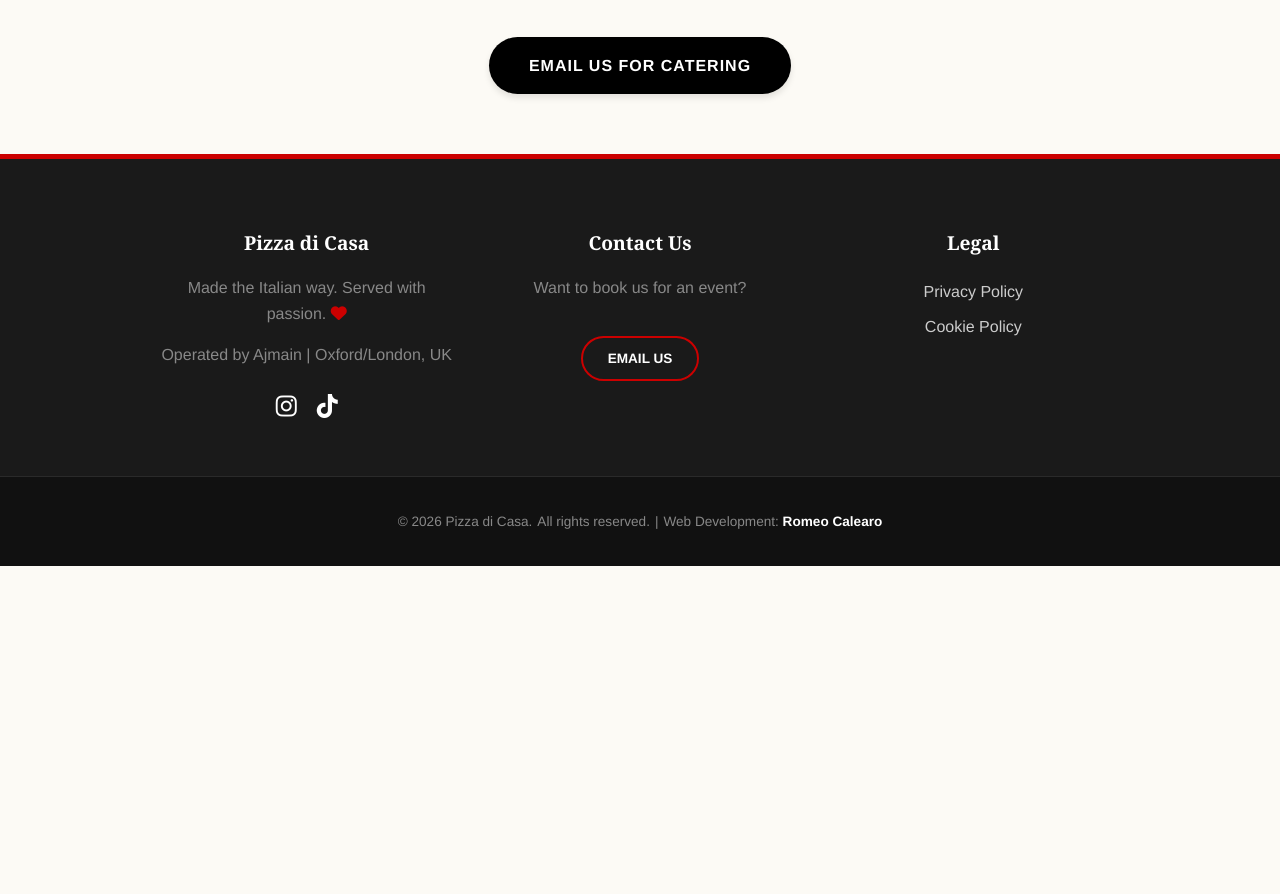
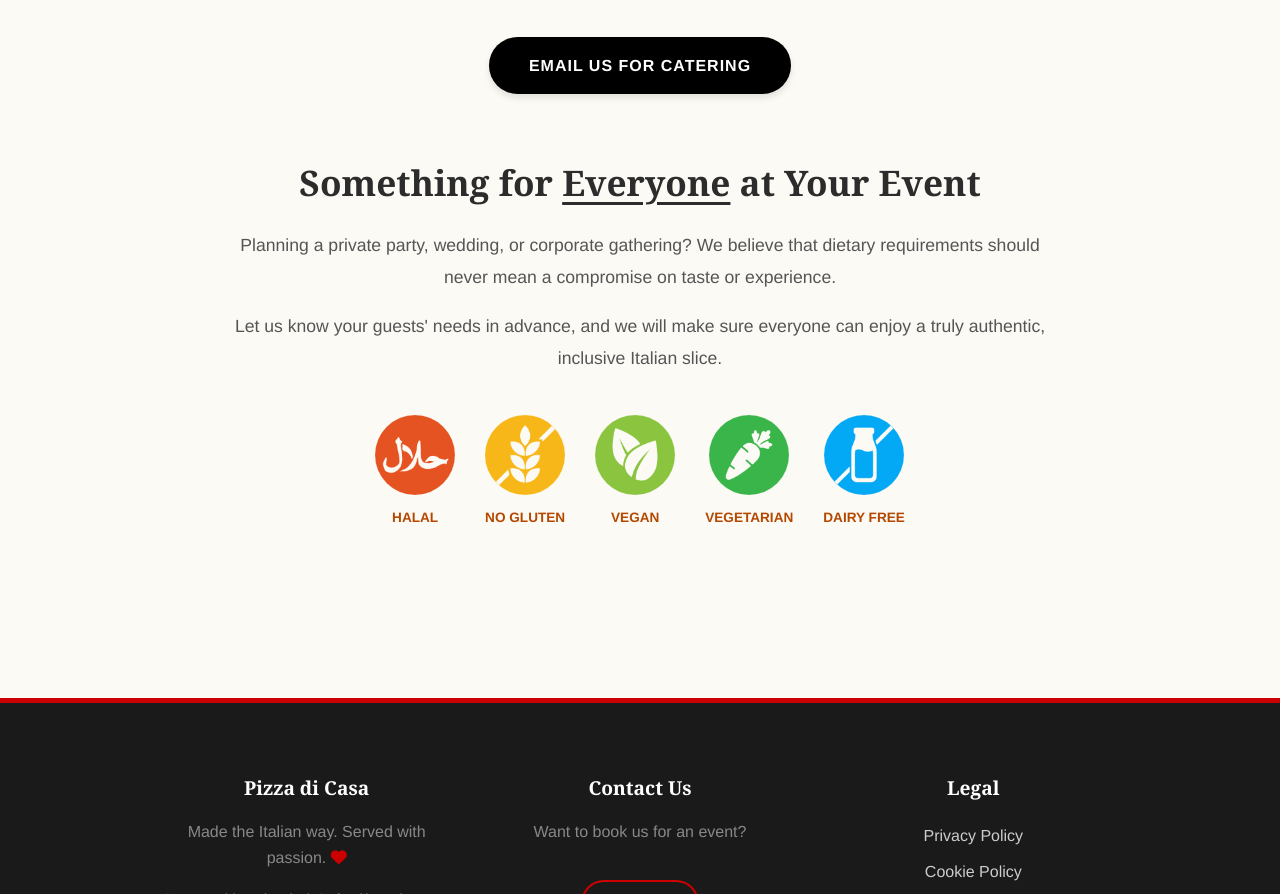
Before and after one commit to Romeo0212/Pizza-di-Casa, a plain HTML site: page menu-services.html in a window 1280 px wide. Shown: the part 1226-2120 px from the top of the page. Before the commit the page ends 1792 px from the top, so only its background shows below. Drawn offline with Linux system fonts and the light colour scheme.

Commit message:
Aggiunta delle immagini delle dietary icons

```diff
--- a/menu-services.html
+++ b/menu-services.html
@@ -104,6 +104,54 @@
         <a href="mailto:tuaemail@esempio.com" class="btn-dark">EMAIL US FOR CATERING</a>
     </div>
 
+    <section class="dietary-section">
+        <div class="dietary-content">
+            <h2>Something for <span class="underline">Everyone</span> at Your Event</h2>
+
+            <p>Planning a private party, wedding, or corporate gathering? We believe that dietary requirements should never mean a compromise on taste or experience.</p>
+            <p class="dietary-intro-spacing">Let us know your guests' needs in advance, and we will make sure everyone can enjoy a truly authentic, inclusive Italian slice.</p>
+
+            <div class="dietary-icons">
+                <div class="diet-icon">
+                    <div class="icon-circle icon-halal">
+                        <i class="fa-solid fa-moon" aria-hidden="true"></i>
+                        <img src="media/icon-halal.png" alt="" class="custom-diet-img" onload="this.previousElementSibling.style.display='none'" onerror="this.style.display='none'">
+                    </div>
+                    <span>Halal</span>
+                </div>
+                <div class="diet-icon">
+                    <div class="icon-circle icon-gluten">
+                        <i class="fa-solid fa-wheat-awn-circle-exclamation" aria-hidden="true"></i>
+                        <img src="media/icon-gluten-free.png" alt="" class="custom-diet-img" onload="this.previousElementSibling.style.display='none'" onerror="this.style.display='none'">
+                    </div>
+                    <span>No Gluten</span>
+                </div>
+                <div class="diet-icon">
+                    <div class="icon-circle icon-vegan">
+                        <i class="fa-solid fa-seedling" aria-hidden="true"></i>
+                        <img src="media/icon-vegan.png" alt="" class="custom-diet-img" onload="this.previousElementSibling.style.display='none'" onerror="this.style.display='none'">
+                    </div>
+                    <span>Vegan</span>
+                </div>
+                <div class="diet-icon">
+                    <div class="icon-circle icon-veg">
+                        <i class="fa-solid fa-carrot" aria-hidden="true"></i>
+                        <!-- Assicurati che il nome del file qui sotto coincida con quello che hai creato -->
+                        <img src="media/icon-vegetarian.png" alt="" class="custom-diet-img" onload="this.previousElementSibling.style.display='none'" onerror="this.style.display='none'">
+                    </div>
+                    <span>Vegetarian</span>
+                </div>
+                <div class="diet-icon">
+                    <div class="icon-circle icon-dairy">
+                        <i class="fa-solid fa-glass-water" aria-hidden="true"></i>
+                        <img src="media/icon-dairy-free.png" alt="" class="custom-diet-img" onload="this.previousElementSibling.style.display='none'" onerror="this.style.display='none'">
+                    </div>
+                    <span>Dairy Free</span>
+                </div>
+            </div>
+        </div>
+    </section>
+
 </main>
 
 <footer class="site-footer">
--- a/style.css
+++ b/style.css
@@ -237,7 +237,6 @@
 
 /* Dietary Section */
 .dietary-section {
-  background-color: #f9f9f9; /* Spostato dal CSS inline */
   padding: 60px 20px;
   text-align: center;
 }
@@ -295,6 +294,21 @@
   font-size: 2rem;
   color: #fff;
   font-weight: normal;
+  position: relative;
+  overflow: hidden;
+}
+
+/* Stile per le immagini PNG personalizzate delle diete */
+.custom-diet-img {
+  position: absolute;
+  top: 0;
+  left: 0;
+  width: 100%;
+  height: 100%;
+  object-fit: cover;
+  border-radius: 50%;
+  z-index: 2;
+  background-color: var(--bg-light);
 }
 
 /* Colori Icone */
@@ -302,7 +316,7 @@
 .icon-gluten { background-color: #f7b718; color: #1a1a1a; }
 .icon-vegan { background-color: #8bc53f; color: #1a1a1a; }
 .icon-veg { background-color: #39b54a; color: #ffffff; }
-.icon-dairy { background-color: #006838; color: #ffffff; }
+.icon-dairy { background-color: #03A9F4; color: #ffffff; }
 
 /* Bottoni */
 .btn-dark {
@@ -897,3 +911,10 @@
     aspect-ratio: 3 / 4;
   }
 }
+
+/* Sotto i 470px: forza 3 icone sopra e 2 sotto centrate */
+@media screen and (max-width: 460px) {
+  .diet-icon {
+    flex: 0 0 calc(33.333% - 10px);
+  }
+}
```
Also changed, not shown: index.html (+21 -5 lines), media/icon-dairy-free.png (added), media/icon-gluten-free.png (added), media/icon-halal.png (added), media/icon-vegan.png (added), media/icon-vegetarian.png (added).
